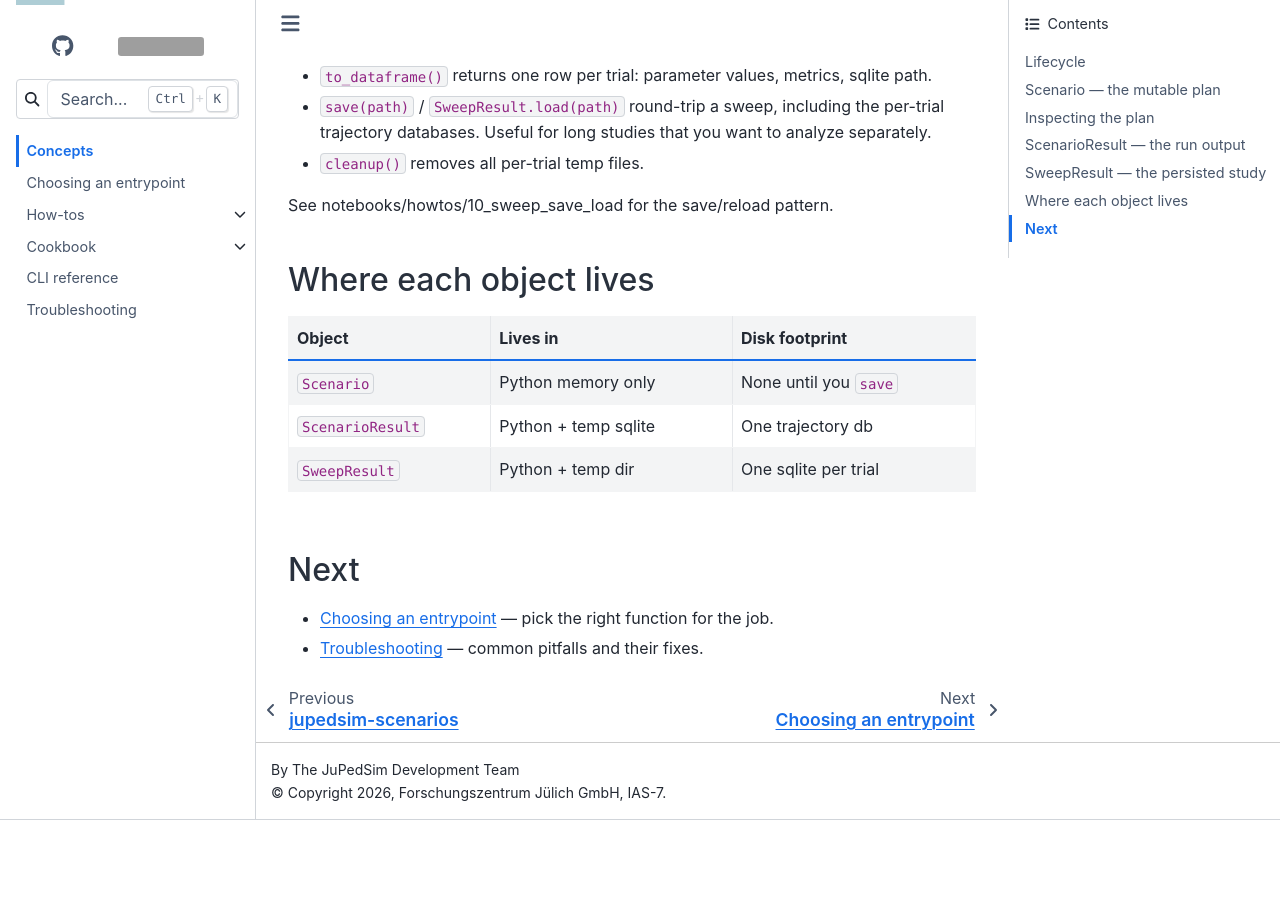
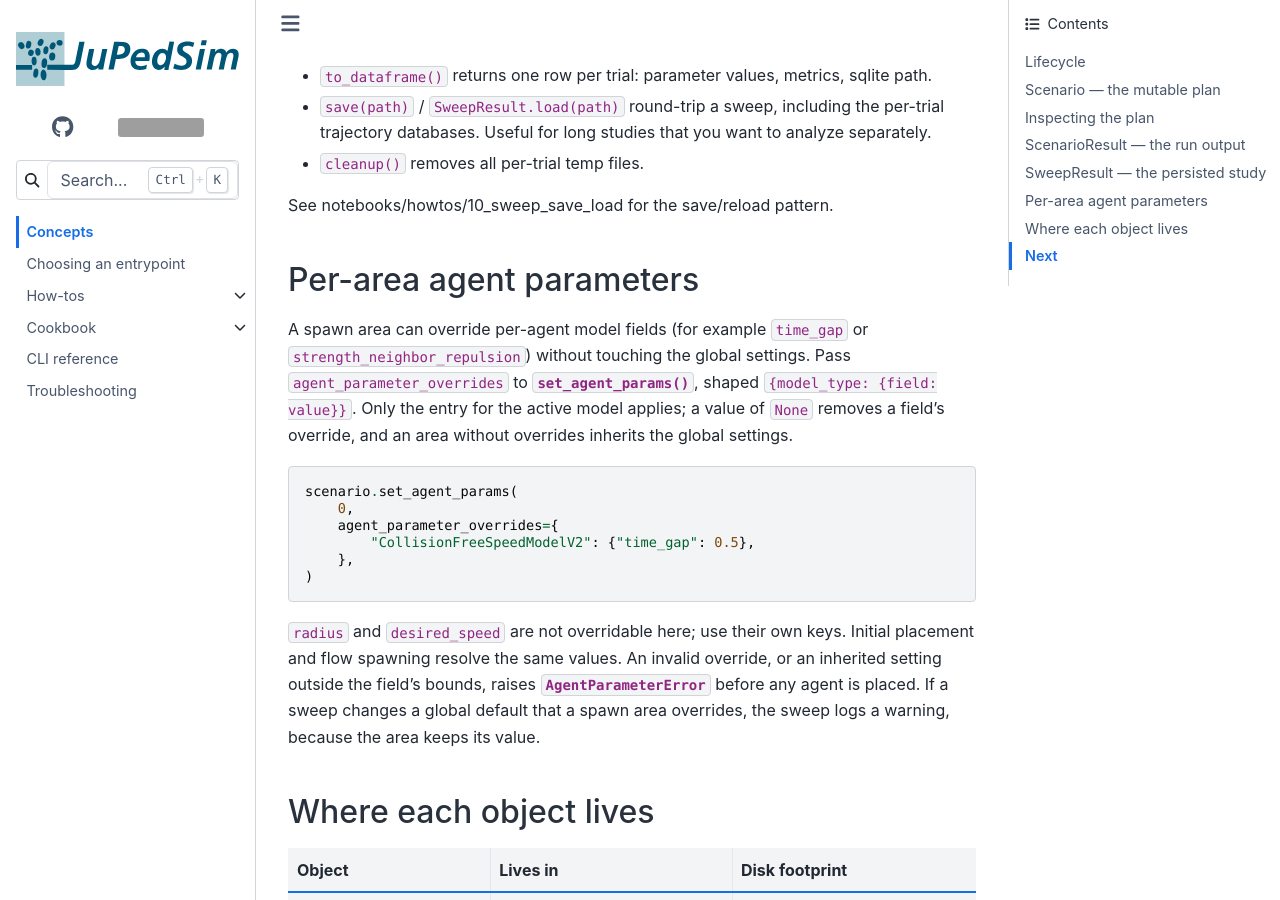
Before and after one commit to PedestrianDynamics/jupedsim-scenarios, a Sphinx documentation site: the page built from docs/source/concepts.rst, in a window 1280 px wide and 900 px high, scrolled down 2451 px. Built offline with Sphinx 7.4.7 and the Sphinx Book theme 1.1.4, drawn with Linux system fonts in a browser that asks for light colours; pages that are not in the unit, such as notebooks, are missing from menus; the version number is read from the project's files by our own code; before the commit the page ends 3271 px from its top, so only the background shows below that; grey boxes are pictures that could not be loaded.

Commit message:
Prepare 0.9.0 release
Document per-area agent parameter overrides, list the behaviour
changes for scripts in the changelog and bump the version.

```diff
--- a/docs/source/concepts.rst
+++ b/docs/source/concepts.rst
@@ -134,6 +134,33 @@
 See :doc:`notebooks/howtos/10_sweep_save_load` for the
 save/reload pattern.
 
+Per-area agent parameters
+=========================
+
+A spawn area can override per-agent model fields (for example
+``time_gap`` or ``strength_neighbor_repulsion``) without touching the
+global settings. Pass ``agent_parameter_overrides`` to
+:py:meth:`~jupedsim_scenarios.Scenario.set_agent_params`, shaped
+``{model_type: {field: value}}``. Only the entry for the active model
+applies; a value of ``None`` removes a field's override, and an area
+without overrides inherits the global settings.
+
+.. code-block:: python
+
+    scenario.set_agent_params(
+        0,
+        agent_parameter_overrides={
+            "CollisionFreeSpeedModelV2": {"time_gap": 0.5},
+        },
+    )
+
+``radius`` and ``desired_speed`` are not overridable here; use their own
+keys. Initial placement and flow spawning resolve the same values. An
+invalid override, or an inherited setting outside the field's bounds,
+raises :py:class:`~jupedsim_scenarios.AgentParameterError` before any
+agent is placed. If a sweep changes a global default that a spawn area
+overrides, the sweep logs a warning, because the area keeps its value.
+
 Where each object lives
 =======================
 
--- a/pyproject.toml
+++ b/pyproject.toml
@@ -4,7 +4,7 @@
 
 [project]
 name = "jupedsim-scenarios"
-version = "0.8.0"
+version = "0.9.0"
 description = "Run, sweep, and analyze JuPedSim scenarios from the web-app JSON schema."
 readme = "README.md"
 license = { file = "LICENSE" }
```
Also changed, not shown: CHANGELOG.md (+37 -0 lines), README.md (+1 -1 lines).
